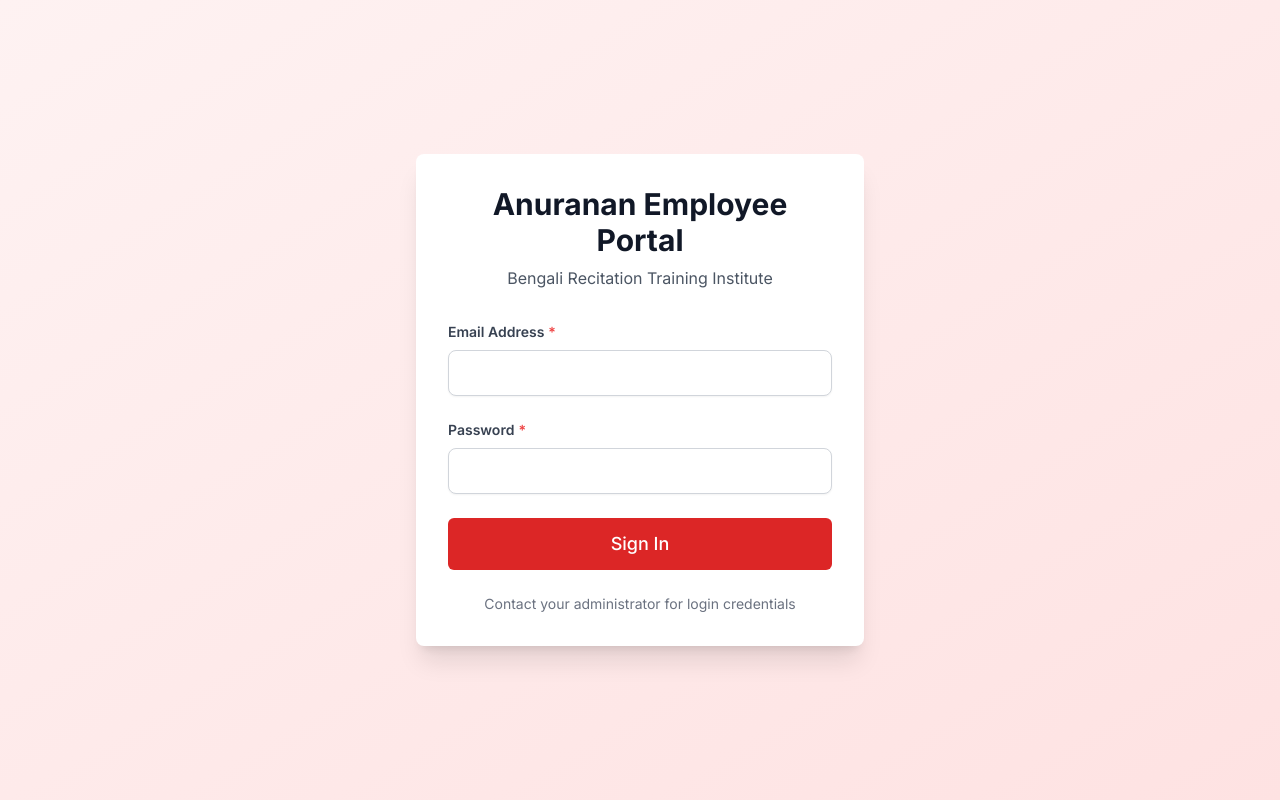
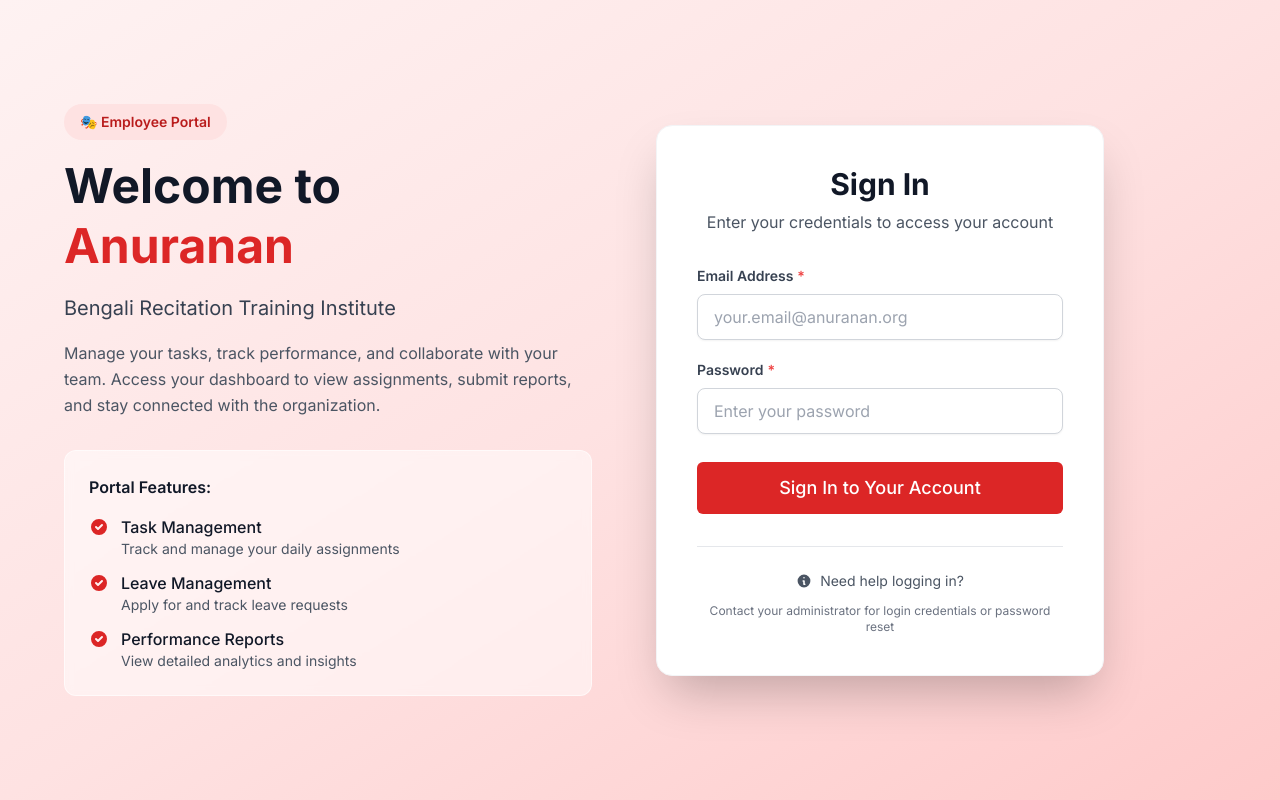
Before and after one commit to arindamgupta077/anuranan_emp_portal, a Next.js app: page /login in a window 1280 px wide. Built offline with nearby package versions, Linux system fonts and the light colour scheme; no server answers.

Commit message:
Improved the login page

```diff
--- a/src/app/globals.css
+++ b/src/app/globals.css
@@ -110,6 +110,22 @@ body {
 
 .animate-fadeIn {
   animation: fadeIn 0.5s ease-out forwards;
+}
+
+@keyframes shake {
+  0%, 100% {
+    transform: translateX(0);
+  }
+  10%, 30%, 50%, 70%, 90% {
+    transform: translateX(-4px);
+  }
+  20%, 40%, 60%, 80% {
+    transform: translateX(4px);
+  }
+}
+
+.animate-shake {
+  animation: shake 0.5s ease-in-out;
 }
 
 /* Shimmer Effect for Loading States */
--- a/src/app/login/page.tsx
+++ b/src/app/login/page.tsx
@@ -62,23 +62,94 @@ export default function LoginPage() {
   }
 
   return (
-    <div className="min-h-screen flex items-center justify-center bg-gradient-to-br from-primary-50 to-primary-100 px-4">
-      <div className="max-w-md w-full">
-        <div className="bg-white rounded-lg shadow-xl p-8">
+    <div className="min-h-screen flex items-center justify-center bg-gradient-to-br from-primary-50 via-primary-100 to-primary-200 px-4 py-8 sm:px-6 lg:px-8">
+      <div className="max-w-6xl w-full grid lg:grid-cols-2 gap-8 items-center">
+        {/* Left side - Welcome Section (Hidden on mobile) */}
+        <div className="hidden lg:block space-y-8 pr-8">
+          <div className="space-y-4">
+            <div className="inline-flex items-center px-4 py-2 bg-primary-100 rounded-full">
+              <span className="text-primary-700 font-semibold text-sm">🎭 Employee Portal</span>
+            </div>
+            <h1 className="text-5xl font-bold text-gray-900 leading-tight">
+              Welcome to<br />
+              <span className="text-primary-600">Anuranan</span>
+            </h1>
+            <p className="text-xl text-gray-700 leading-relaxed">
+              Bengali Recitation Training Institute
+            </p>
+            <p className="text-gray-600 leading-relaxed">
+              Manage your tasks, track performance, and collaborate with your team.
+              Access your dashboard to view assignments, submit reports, and stay connected with the organization.
+            </p>
+          </div>
+
+          <div className="space-y-4 bg-white/50 backdrop-blur-sm rounded-xl p-6 border border-white/60">
+            <h3 className="font-semibold text-gray-900 mb-3">Portal Features:</h3>
+            <ul className="space-y-3">
+              <li className="flex items-start gap-3">
+                <svg className="w-5 h-5 text-primary-600 mt-0.5 flex-shrink-0" fill="currentColor" viewBox="0 0 20 20">
+                  <path fillRule="evenodd" d="M10 18a8 8 0 100-16 8 8 0 000 16zm3.707-9.293a1 1 0 00-1.414-1.414L9 10.586 7.707 9.293a1 1 0 00-1.414 1.414l2 2a1 1 0 001.414 0l4-4z" clipRule="evenodd" />
+                </svg>
+                <div>
+                  <span className="font-medium text-gray-900">Task Management</span>
+                  <p className="text-sm text-gray-600">Track and manage your daily assignments</p>
+                </div>
+              </li>
+              <li className="flex items-start gap-3">
+                <svg className="w-5 h-5 text-primary-600 mt-0.5 flex-shrink-0" fill="currentColor" viewBox="0 0 20 20">
+                  <path fillRule="evenodd" d="M10 18a8 8 0 100-16 8 8 0 000 16zm3.707-9.293a1 1 0 00-1.414-1.414L9 10.586 7.707 9.293a1 1 0 00-1.414 1.414l2 2a1 1 0 001.414 0l4-4z" clipRule="evenodd" />
+                </svg>
+                <div>
+                  <span className="font-medium text-gray-900">Leave Management</span>
+                  <p className="text-sm text-gray-600">Apply for and track leave requests</p>
+                </div>
+              </li>
+              <li className="flex items-start gap-3">
+                <svg className="w-5 h-5 text-primary-600 mt-0.5 flex-shrink-0" fill="currentColor" viewBox="0 0 20 20">
+                  <path fillRule="evenodd" d="M10 18a8 8 0 100-16 8 8 0 000 16zm3.707-9.293a1 1 0 00-1.414-1.414L9 10.586 7.707 9.293a1 1 0 00-1.414 1.414l2 2a1 1 0 001.414 0l4-4z" clipRule="evenodd" />
+                </svg>
+                <div>
+                  <span className="font-medium text-gray-900">Performance Reports</span>
+                  <p className="text-sm text-gray-600">View detailed analytics and insights</p>
+                </div>
+              </li>
+            </ul>
+          </div>
+        </div>
+
+        {/* Right side - Login Form */}
+        <div className="w-full max-w-md mx-auto lg:mx-0">
+          <div className="bg-white rounded-2xl shadow-2xl p-8 sm:p-10 border border-gray-100">
+            {/* Mobile header */}
             <div className="text-center mb-8">
-            <h1 className="text-3xl font-bold text-gray-900 mb-2">
-              Anuranan Employee Portal
-            </h1>
-            <p className="text-gray-600">Bengali Recitation Training Institute</p>
+              <div className="lg:hidden mb-6">
+                <div className="inline-flex items-center justify-center w-16 h-16 bg-primary-100 rounded-full mb-4">
+                  <span className="text-3xl">🎭</span>
+                </div>
+              </div>
+              <h2 className="text-2xl sm:text-3xl font-bold text-gray-900 mb-2">
+                Sign In
+              </h2>
+              <p className="text-gray-600 text-sm sm:text-base">
+                Enter your credentials to access your account
+              </p>
+              <div className="lg:hidden mt-2">
+                <p className="text-xs text-primary-600 font-medium">Anuranan Employee Portal</p>
+              </div>
             </div>
 
             {error && (
-            <div className="mb-4 p-3 bg-red-50 border border-red-200 rounded-md">
-              <p className="text-sm text-red-800">{error}</p>
+              <div className="mb-6 p-4 bg-red-50 border border-red-200 rounded-lg animate-shake">
+                <div className="flex items-start gap-3">
+                  <svg className="w-5 h-5 text-red-600 flex-shrink-0 mt-0.5" fill="currentColor" viewBox="0 0 20 20">
+                    <path fillRule="evenodd" d="M10 18a8 8 0 100-16 8 8 0 000 16zM8.707 7.293a1 1 0 00-1.414 1.414L8.586 10l-1.293 1.293a1 1 0 101.414 1.414L10 11.414l1.293 1.293a1 1 0 001.414-1.414L11.414 10l1.293-1.293a1 1 0 00-1.414-1.414L10 8.586 8.707 7.293z" clipRule="evenodd" />
+                  </svg>
+                  <p className="text-sm text-red-800 flex-1">{error}</p>
+                </div>
               </div>
             )}
 
-          <form onSubmit={handleLogin} className="space-y-6">
+            <form onSubmit={handleLogin} className="space-y-5">
               <Input
                 type="email"
                 label="Email Address"
@@ -87,6 +158,7 @@ export default function LoginPage() {
                 required
                 autoComplete="email"
                 disabled={isLoading}
+                placeholder="your.email@anuranan.org"
               />
 
               <Input
@@ -97,8 +169,10 @@ export default function LoginPage() {
                 required
                 autoComplete="current-password"
                 disabled={isLoading}
+                placeholder="Enter your password"
               />
 
+              <div className="pt-2">
                 <Button
                   type="submit"
                   variant="primary"
@@ -106,12 +180,31 @@ export default function LoginPage() {
                   className="w-full"
                   isLoading={isLoading}
                 >
-              Sign In
+                  {isLoading ? 'Signing In...' : 'Sign In to Your Account'}
                 </Button>
+              </div>
             </form>
 
-          <div className="mt-6 text-center text-sm text-gray-500">
-            <p>Contact your administrator for login credentials</p>
+            <div className="mt-8 pt-6 border-t border-gray-200">
+              <div className="text-center space-y-3">
+                <p className="text-sm text-gray-600 flex items-center justify-center gap-2">
+                  <svg className="w-4 h-4" fill="currentColor" viewBox="0 0 20 20">
+                    <path fillRule="evenodd" d="M18 10a8 8 0 11-16 0 8 8 0 0116 0zm-7-4a1 1 0 11-2 0 1 1 0 012 0zM9 9a1 1 0 000 2v3a1 1 0 001 1h1a1 1 0 100-2v-3a1 1 0 00-1-1H9z" clipRule="evenodd" />
+                  </svg>
+                  Need help logging in?
+                </p>
+                <p className="text-xs text-gray-500">
+                  Contact your administrator for login credentials or password reset
+                </p>
+              </div>
+            </div>
+          </div>
+
+          {/* Footer text for mobile */}
+          <div className="lg:hidden mt-6 text-center">
+            <p className="text-sm text-gray-600">
+              © 2025 Anuranan. All rights reserved.
+            </p>
           </div>
         </div>
       </div>
```
Lines whose indentation alone changed are shown as unchanged.
